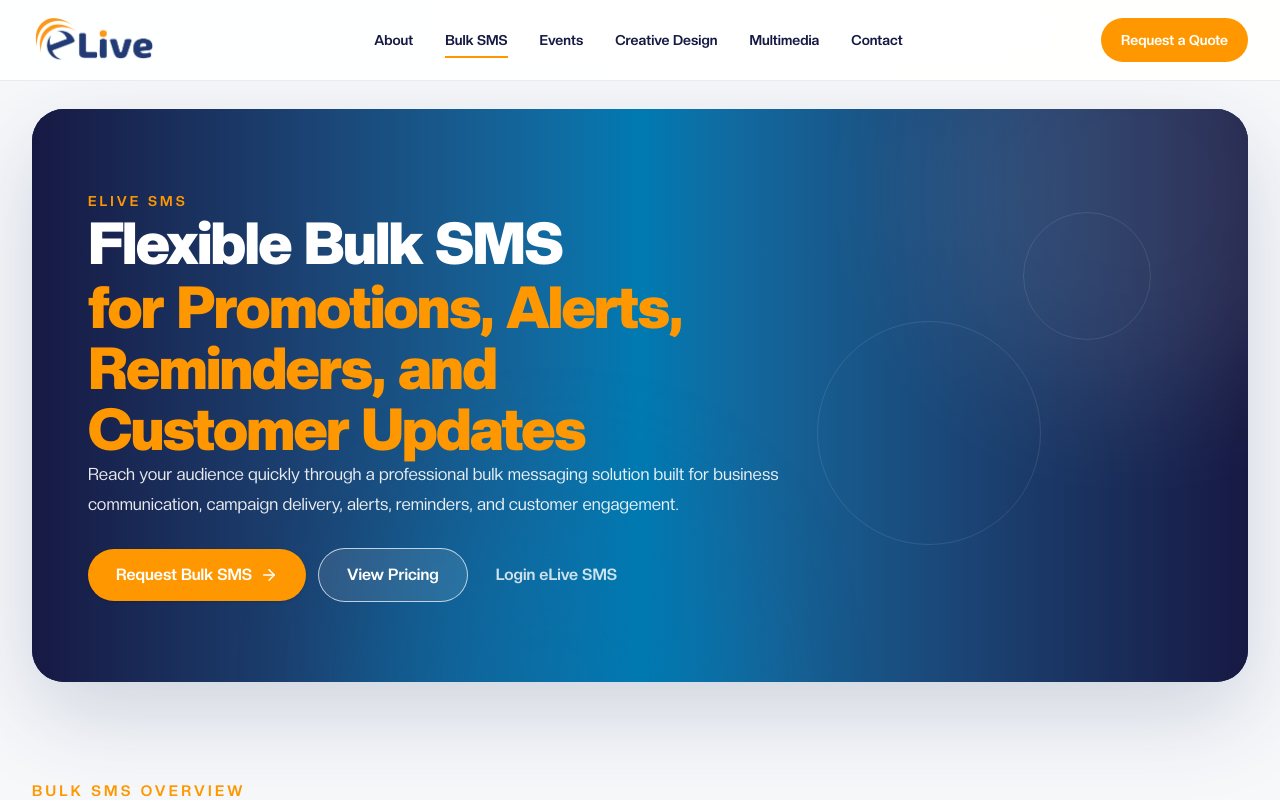
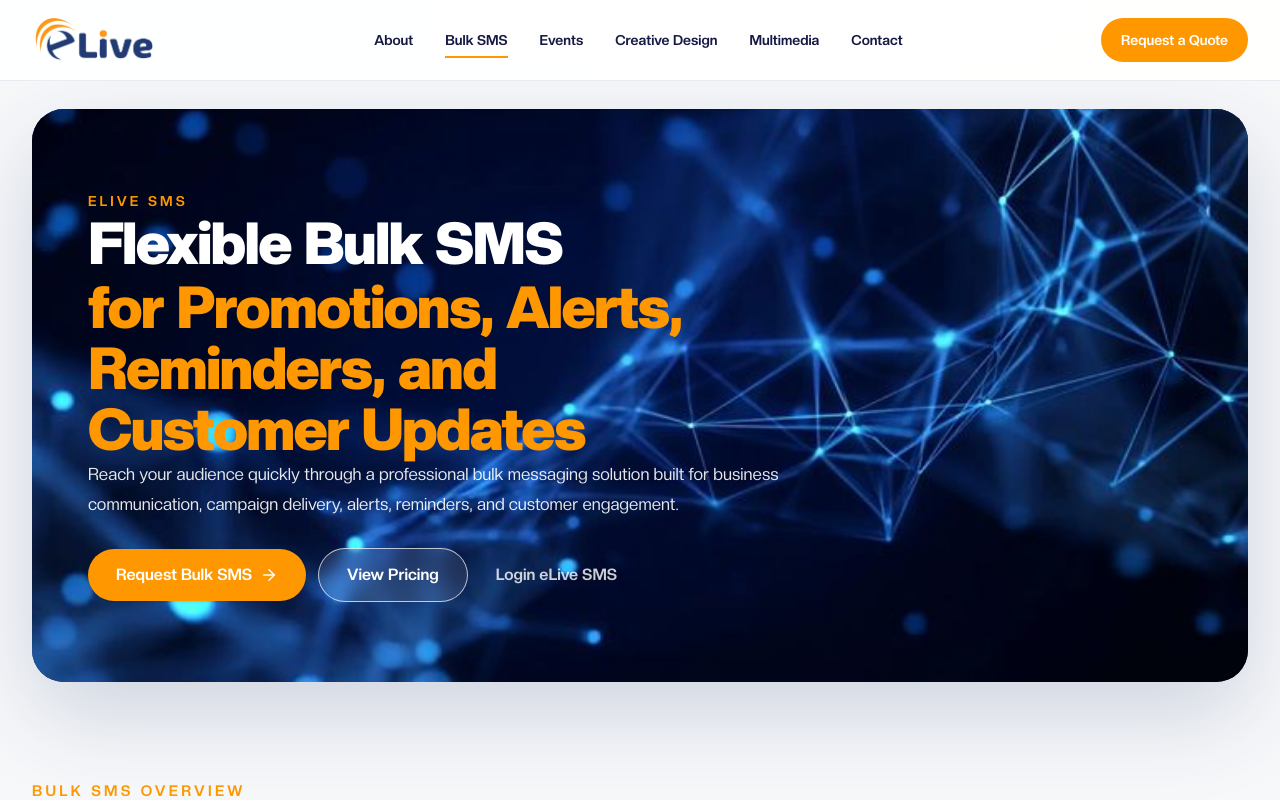
Before and after one commit to kite255/elive-website, a Next.js app: page /bulksms in a window 1280 px wide. Shown: the top 800 px of the page. Built offline with nearby package versions, Linux system fonts and the light colour scheme.

Commit message:
Restore Bulk SMS hero image without gradient overlay

```diff
--- a/app/bulksms/page.tsx
+++ b/app/bulksms/page.tsx
@@ -214,11 +214,16 @@ export default function BulkSmsPage() {
 
      {/* HERO */}<section className="px-4 pt-5 md:px-6 lg:px-8 lg:pt-7">
   <div className="relative mx-auto max-w-7xl overflow-hidden rounded-[2rem] bg-[var(--color-elive-primary)] shadow-[0_32px_90px_rgba(20,48,102,0.18)]">
-    <div className="absolute inset-0 bg-gradient-to-r from-[#161943] via-[#007AB2] to-[#161943]" />
-    <div className="absolute -right-24 -top-32 h-[420px] w-[420px] rounded-full bg-white/10 blur-3xl" />
-    <div className="absolute bottom-[-180px] left-[28%] h-[360px] w-[360px] rounded-full bg-[#007AB2]/35 blur-3xl" />
-    <div className="absolute right-[8%] top-[18%] h-32 w-32 rounded-full border border-white/10" />
-    <div className="absolute right-[17%] top-[37%] h-56 w-56 rounded-full border border-white/10" />
+    <div className="absolute inset-0">
+      <Image
+        src="/hero.jpg"
+        alt="eLive bulk SMS"
+        fill
+        priority
+        sizes="100vw"
+        className="object-cover object-center"
+      />
+    </div>
 
     <div className="relative px-6 py-14 md:px-10 md:py-18 lg:px-14 lg:py-20">
       <motion.div
```
